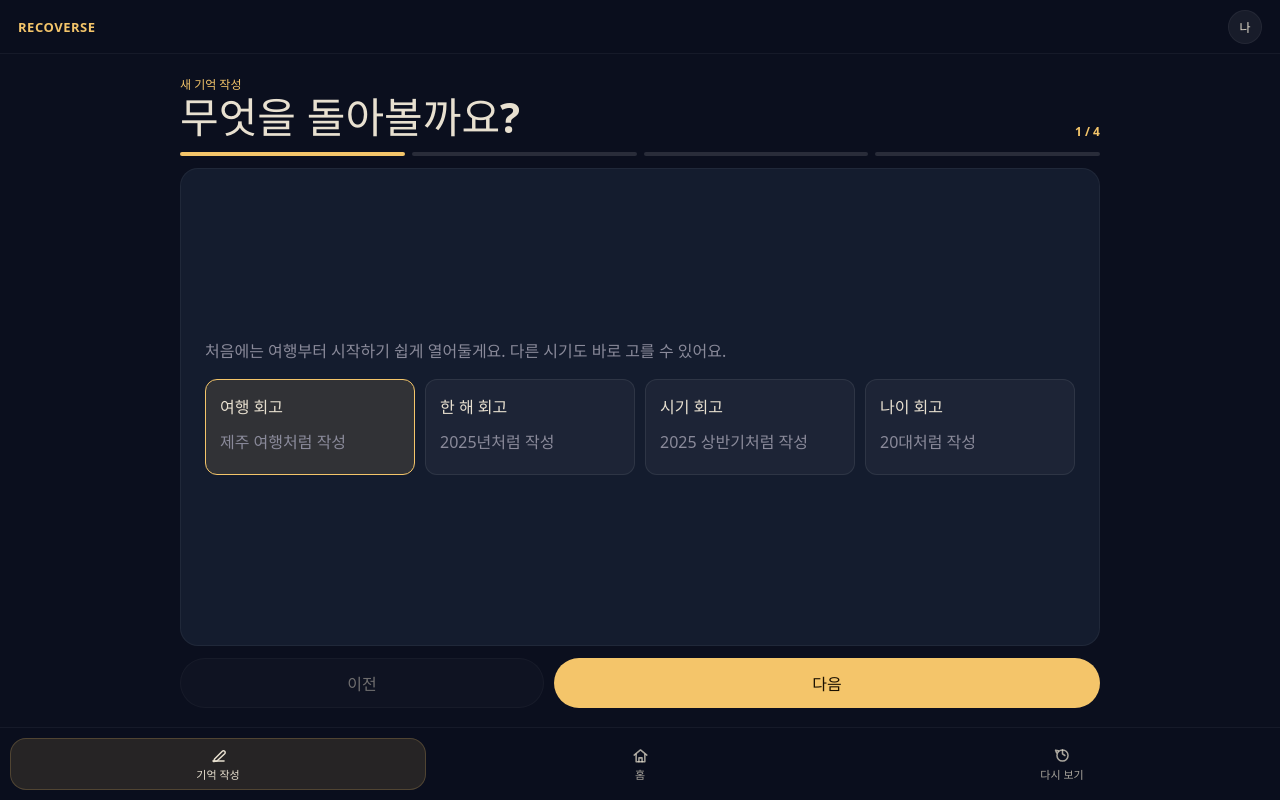
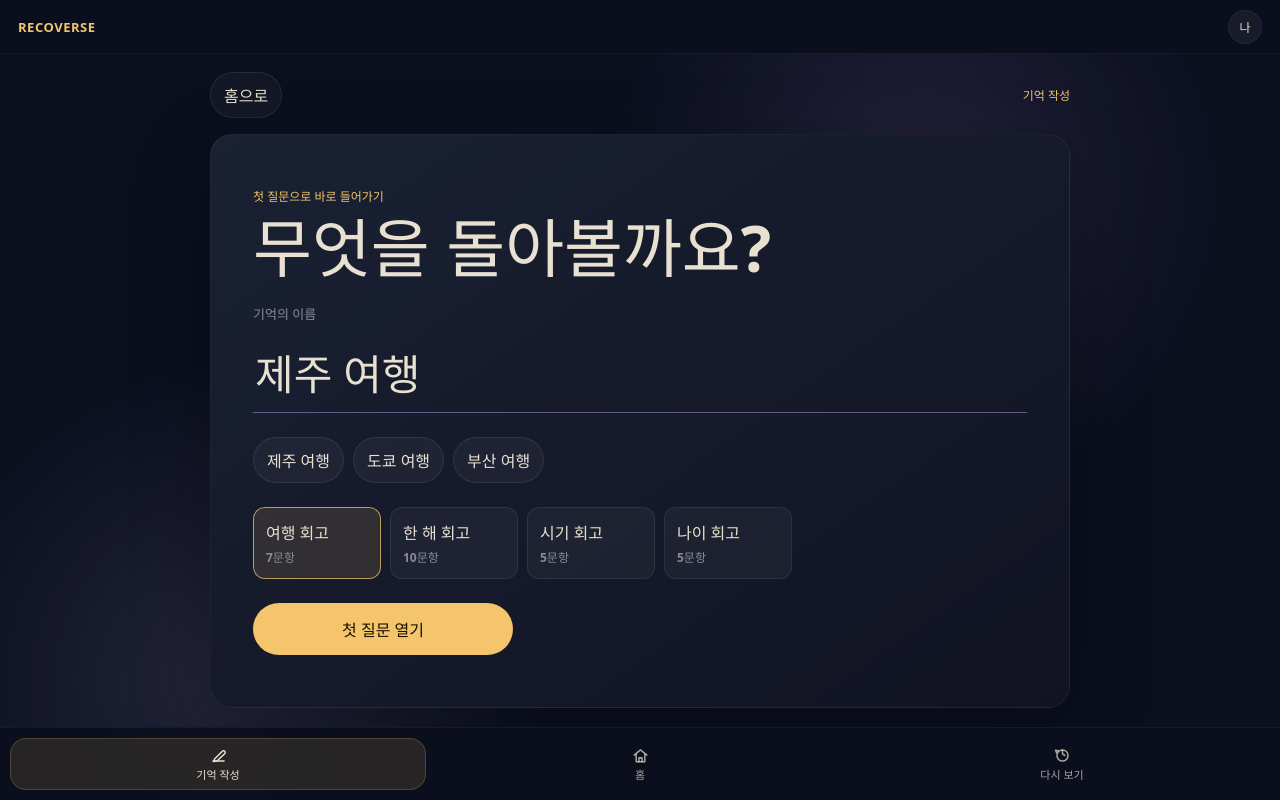
Before and after one commit to minmaxhap/recoverse, a Vue app in the folder recoverse-frontend/: page / in a window 1280 px wide. Both pictures are taken after a click on the button "첫 기억 작성하기". Built offline with nearby package versions, Linux system fonts and the light colour scheme.

Commit message:
feat: simplify reflection writing entry

```diff
--- a/recoverse-frontend/src/views/NewReflectionPage.vue
+++ b/recoverse-frontend/src/views/NewReflectionPage.vue
@@ -1,51 +1,30 @@
 <template>
   <section class="reflectionPage">
-    <main class="wizardShell">
-      <header class="wizardHeader">
-        <div>
-          <span class="eyebrow">새 기억 작성</span>
-          <h1>{{ currentCopy.title }}</h1>
-        </div>
-        <span class="stepCount">{{ activeStep + 1 }} / {{ steps.length }}</span>
+    <main class="entryShell">
+      <header class="entryHeader">
+        <button class="ghostButton" type="button" @click="$emit('back-home')">
+          홈으로
+        </button>
+        <span class="eyebrow">기억 작성</span>
       </header>
 
-      <div class="stepDots" aria-label="작성 단계">
-        <span
-          v-for="(_, index) in steps"
-          :key="index"
-          :class="{ active: index === activeStep, done: index < activeStep }"
-        ></span>
+      <section class="entryCard" aria-labelledby="entry-title">
+        <div class="entryCopy">
+          <span class="eyebrow">첫 질문으로 바로 들어가기</span>
+          <h1 id="entry-title">무엇을 돌아볼까요?</h1>
         </div>
 
-      <section class="wizardCard">
-        <section v-if="currentStep === 'type'" class="stepContent">
-          <p class="stepLead">처음에는 여행부터 시작하기 쉽게 열어둘게요. 다른 시기도 바로 고를 수 있어요.</p>
-          <div class="optionGrid">
-            <button
-              v-for="template in templates"
-              :key="template.id"
-              class="optionCard"
-              :class="{ selected: template.id === selectedTemplateId }"
-              type="button"
-              @click="selectTemplate(template.id)"
-            >
-              <strong>{{ template.label }}</strong>
-              <span>{{ template.periodPlaceholder }}처럼 작성</span>
-            </button>
-          </div>
-        </section>
-
-        <section v-else-if="currentStep === 'period'" class="stepContent compact">
-          <p class="stepLead">날짜를 정확히 몰라도 괜찮아요. 기억하는 이름 그대로 적으면 됩니다.</p>
-          <label class="field">
-            <span>어떤 기억을 돌아볼까요?</span>
+        <label class="topicField">
+          <span>기억의 이름</span>
           <input
             v-model="periodLabel"
             :placeholder="selectedTemplate?.periodPlaceholder ?? '제주 여행'"
             autocomplete="off"
+            @keydown.enter.prevent="start"
           />
         </label>
-          <div class="quickChips" aria-label="빠른 입력">
+
+        <div class="quickChips" aria-label="추천 기억">
           <button
             v-for="chip in quickPeriodChips"
             :key="chip"
@@ -55,61 +34,25 @@
             {{ chip }}
           </button>
         </div>
-        </section>
 
-        <section v-else-if="currentStep === 'mode'" class="stepContent">
-          <p class="stepLead">기본은 짧게 답하는 방식입니다. 나중에 이어 써도 됩니다.</p>
-          <div class="modeGrid">
+        <div class="templateRail" aria-label="질문 묶음">
           <button
-              v-for="mode in questionModes"
-              :key="mode.id"
-              class="modeCard"
-              :class="{ selected: mode.id === selectedQuestionSetMode }"
+            v-for="template in templates"
+            :key="template.id"
+            class="templateChip"
+            :class="{ selected: template.id === selectedTemplateId }"
             type="button"
-              @click="selectedQuestionSetMode = mode.id"
+            @click="selectTemplate(template.id)"
           >
-              <strong>{{ mode.label }}</strong>
-              <span>{{ mode.description }}</span>
-              <em>{{ getQuestionCount(mode.id) }}문항</em>
+            <strong>{{ template.label }}</strong>
+            <span>{{ getQuestionCount(template.id) }}문항</span>
           </button>
         </div>
+
+        <button class="primaryCta" type="button" :disabled="!canStart" @click="start">
+          첫 질문 열기
+        </button>
       </section>
-
-        <section v-else class="stepContent compact">
-          <p class="stepLead">이 제목으로 질문 카드를 시작합니다.</p>
-          <div class="reviewTitle">
-            <span class="eyebrow">자동 생성 제목</span>
-            <h2>{{ finalTitle }}</h2>
-          </div>
-          <label class="titleField">
-            <span>제목 수정</span>
-            <input v-model="titleOverride" :placeholder="generatedTitle" />
-          </label>
-          <div class="summaryLine">
-            <span>{{ selectedTemplate?.label }}</span>
-            <span>{{ periodLabel || selectedTemplate?.periodPlaceholder }}</span>
-            <span>{{ selectedModeLabel }}</span>
-          </div>
-        </section>
-      </section>
-
-      <nav class="wizardActions" aria-label="새 기억 작성 이동">
-        <button class="secondary" type="button" :disabled="activeStep === 0" @click="previousStep">
-          이전
-        </button>
-        <button
-          v-if="!isLastStep"
-          class="primaryCta"
-          type="button"
-          :disabled="!canGoNext"
-          @click="nextStep"
-        >
-          다음
-        </button>
-        <button v-else class="primaryCta" type="button" :disabled="!canStart" @click="start">
-          질문 카드 시작
-        </button>
-      </nav>
     </main>
   </section>
 </template>
@@ -136,29 +79,15 @@ const emit = defineEmits<{
   ];
 }>();
 
-const steps = ["type", "period", "mode", "review"] as const;
-type WizardStep = (typeof steps)[number];
-
 const templates = [
   ...reflectionTemplates.filter((template) => template.id === "template_travel"),
   ...reflectionTemplates.filter((template) => template.id !== "template_travel"),
 ];
-const activeStep = ref(0);
 const selectedTemplateId = ref("template_travel");
 const selectedQuestionSetMode = ref<ReflectionQuestionSetMode>("light");
 const periodLabel = ref("제주 여행");
-const titleOverride = ref("");
 
-const questionModes: Array<{
-  id: ReflectionQuestionSetMode;
-  label: string;
-  description: string;
-}> = [
-  { id: "light", label: "가볍게", description: "핵심 질문만 빠르게 답하기" },
-  { id: "deep", label: "깊게", description: "천천히 많이 돌아보기" },
-  { id: "share", label: "공유용", description: "친구에게 보여주기 좋은 질문" },
-  { id: "compare", label: "비교용", description: "나중에 같은 질문으로 다시 보기" },
-];
+const selectedTemplate = computed(() => getReflectionTemplate(selectedTemplateId.value));
 
 const quickPeriodChips = computed(() => {
   const year = new Date().getFullYear();
@@ -174,26 +103,15 @@ const quickPeriodChips = computed(() => {
   return [`${year}년`, `${year} 올해`, `${year - 1}년`];
 });
 
-const currentStep = computed<WizardStep>(() => steps[activeStep.value]);
-const currentCopy = computed(() => {
-  if (currentStep.value === "type") return { title: "무엇을 돌아볼까요?" };
-  if (currentStep.value === "period") return { title: "기억의 이름을 붙여주세요" };
-  if (currentStep.value === "mode") return { title: "어느 정도로 답할까요?" };
-  return { title: "시작 전 한 번만 확인해요" };
-});
-const selectedTemplate = computed(() => getReflectionTemplate(selectedTemplateId.value));
-const selectedModeLabel = computed(
-  () => questionModes.find((mode) => mode.id === selectedQuestionSetMode.value)?.label ?? "가볍게"
-);
 const generatedTitle = computed(() => {
   const template = selectedTemplate.value;
   const label = periodLabel.value.trim();
-  if (!template || !label) return "새 회고";
+  if (!template || !label) return "새 기억";
   if (template.id === "template_travel") return `${label}의 기억`;
   if (template.id === "template_life_chapter") return `${label}의 나`;
   return `${label} ${template.label}`;
 });
-const finalTitle = computed(() => titleOverride.value.trim() || generatedTitle.value);
+
 const canStart = computed(() => {
   const template = selectedTemplate.value;
   return Boolean(
@@ -202,8 +120,6 @@ const canStart = computed(() => {
       buildQuestionGroupsForMode(template, selectedQuestionSetMode.value).length > 0
   );
 });
-const canGoNext = computed(() => currentStep.value !== "period" || periodLabel.value.trim().length > 0);
-const isLastStep = computed(() => activeStep.value === steps.length - 1);
 
 function selectTemplate(templateId: string) {
   selectedTemplateId.value = templateId;
@@ -211,18 +127,9 @@ function selectTemplate(templateId: string) {
   if (template) periodLabel.value = template.periodPlaceholder;
 }
 
-function getQuestionCount(mode: ReflectionQuestionSetMode) {
-  const template = selectedTemplate.value;
-  return template ? getTemplateQuestionCount(template, mode) : 0;
-}
-
-function previousStep() {
-  activeStep.value = Math.max(0, activeStep.value - 1);
-}
-
-function nextStep() {
-  if (!canGoNext.value) return;
-  activeStep.value = Math.min(steps.length - 1, activeStep.value + 1);
+function getQuestionCount(templateId: string) {
+  const template = getReflectionTemplate(templateId);
+  return template ? getTemplateQuestionCount(template, selectedQuestionSetMode.value) : 0;
 }
 
 function parseYear(label: string): number | undefined {
@@ -243,7 +150,7 @@ function start() {
       year: parseYear(label),
     },
     questionSetMode: selectedQuestionSetMode.value,
-    title: finalTitle.value,
+    title: generatedTitle.value,
   });
 }
 </script>
@@ -252,252 +159,181 @@ function start() {
 .reflectionPage {
   height: calc(100dvh - 54px);
   min-height: 560px;
-  background: var(--color-page);
+  background:
+    radial-gradient(circle at 72% 18%, rgba(110, 90, 154, 0.24), transparent 28%),
+    radial-gradient(circle at 18% 84%, rgba(184, 166, 232, 0.14), transparent 26%),
+    var(--color-page);
   color: var(--color-text);
   padding: 18px 18px calc(92px + env(safe-area-inset-bottom));
   overflow: hidden;
 }
 
-.wizardShell {
-  width: min(920px, 100%);
+.entryShell {
+  width: min(860px, 100%);
   height: 100%;
   margin: 0 auto;
   display: grid;
-  grid-template-rows: auto auto minmax(0, 1fr) auto;
+  grid-template-rows: auto minmax(0, 1fr);
+  gap: 16px;
+}
+
+.entryHeader {
+  display: flex;
+  align-items: center;
+  justify-content: space-between;
   gap: 12px;
 }
 
-.wizardHeader {
-  display: flex;
-  align-items: end;
-  justify-content: space-between;
-  gap: 14px;
+.entryCard {
+  min-height: 0;
+  border: 1px solid var(--color-soft-border);
+  border-radius: 22px;
+  background:
+    linear-gradient(145deg, rgba(26, 33, 51, 0.94), rgba(17, 19, 34, 0.96)),
+    var(--color-surface);
+  padding: clamp(22px, 5vw, 42px);
+  display: grid;
+  align-content: center;
+  gap: clamp(18px, 3vh, 26px);
+  box-shadow: 0 24px 80px rgba(0, 0, 0, 0.26);
+  overflow: auto;
 }
 
-.wizardHeader h1,
-.wizardCard h2,
-.wizardCard p {
-  margin: 0;
-  letter-spacing: 0;
+.entryCopy {
+  display: grid;
+  gap: 10px;
 }
 
-.wizardHeader h1 {
-  font-size: clamp(25px, 5vw, 42px);
-  line-height: 1.1;
-}
-
-.eyebrow,
-.stepCount {
+.eyebrow {
   color: var(--color-gold);
   font-size: 12px;
   font-weight: 900;
 }
 
-.stepDots {
-  display: grid;
-  grid-template-columns: repeat(4, 1fr);
-  gap: 7px;
+h1 {
+  max-width: 640px;
+  margin: 0;
+  font-size: clamp(34px, 7vw, 64px);
+  line-height: 1.02;
+  letter-spacing: 0;
 }
 
-.stepDots span {
-  height: 4px;
-  border-radius: 999px;
-  background: rgba(255, 255, 255, 0.12);
-}
-
-.stepDots span.active,
-.stepDots span.done {
-  background: var(--color-gold);
-}
-
-.wizardCard {
-  min-height: 0;
-  border: 1px solid var(--color-soft-border);
-  border-radius: 18px;
-  background: var(--color-surface);
-  padding: clamp(16px, 3vw, 24px);
-  overflow: auto;
-}
-
-.stepContent {
-  min-height: 100%;
-  display: grid;
-  align-content: center;
-  gap: 16px;
-}
-
-.stepContent.compact {
-  max-width: 680px;
-  margin: 0 auto;
-}
-
-.stepLead {
-  color: var(--color-text-dim);
-  line-height: 1.55;
-}
-
-.optionGrid,
-.modeGrid {
-  display: grid;
-  gap: 10px;
-}
-
-.optionGrid {
-  grid-template-columns: repeat(4, minmax(0, 1fr));
-}
-
-.modeGrid {
-  grid-template-columns: repeat(2, minmax(0, 1fr));
-}
-
-.optionCard,
-.modeCard {
-  min-height: 96px;
-  border: 1px solid var(--color-border);
-  background: rgba(255, 255, 255, 0.04);
-  color: var(--color-text);
-  border-radius: 12px;
-  padding: 14px;
-  display: grid;
-  gap: 7px;
-  text-align: left;
-}
-
-.optionCard span,
-.modeCard span,
-.modeCard em,
-.summaryLine span {
-  color: var(--color-text-dim);
-  font-style: normal;
-  line-height: 1.35;
-}
-
-.optionCard.selected,
-.modeCard.selected {
-  border-color: var(--color-gold);
-  background: rgba(244, 197, 106, 0.13);
-}
-
-.field,
-.titleField {
+.topicField {
   display: grid;
   gap: 8px;
 }
 
-.field span,
-.titleField span {
+.topicField span {
   color: var(--color-text-dim);
   font-size: 13px;
-  font-weight: 800;
+  font-weight: 900;
 }
 
-.field input,
-.titleField input {
+.topicField input {
+  width: 100%;
   border: 0;
-  border-bottom: 1px solid var(--color-border-gold);
+  border-bottom: 1px solid rgba(184, 166, 232, 0.48);
   border-radius: 0;
   background: transparent;
   color: var(--color-text);
   padding: 12px 2px;
-  font-size: clamp(20px, 5vw, 34px);
+  font-size: clamp(24px, 6vw, 42px);
+  font-weight: 800;
   outline: none;
 }
 
-.titleField input {
-  font-size: 18px;
-}
-
 .quickChips,
-.summaryLine {
+.templateRail {
   display: flex;
   flex-wrap: wrap;
-  gap: 8px;
+  gap: 9px;
 }
 
 .quickChips button,
-.summaryLine span {
-  border: 1px solid var(--color-border);
-  border-radius: 999px;
-  background: rgba(255, 255, 255, 0.04);
-  color: var(--color-text);
-  padding: 9px 12px;
-}
-
-.reviewTitle {
-  display: grid;
-  gap: 8px;
-}
-
-.reviewTitle h2 {
-  font-size: clamp(27px, 5vw, 46px);
-  line-height: 1.12;
-}
-
-.wizardActions {
-  display: grid;
-  grid-template-columns: 1fr 1.5fr;
-  gap: 10px;
-}
-
-.primaryCta,
-.secondary {
-  min-height: 48px;
-  border-radius: 999px;
-  font-weight: 900;
-  padding: 12px 15px;
-}
-
-.primaryCta {
-  border: 0;
-  background: var(--color-gold);
-  color: var(--color-primary-contrast);
-}
-
-.secondary {
+.templateChip,
+.ghostButton {
   border: 1px solid var(--color-border);
   background: rgba(255, 255, 255, 0.04);
   color: var(--color-text);
 }
 
-.primaryCta:disabled,
-.secondary:disabled {
+.quickChips button,
+.ghostButton {
+  border-radius: 999px;
+  padding: 10px 13px;
+  font-weight: 900;
+}
+
+.templateChip {
+  min-width: 128px;
+  border-radius: 12px;
+  padding: 12px;
+  display: grid;
+  gap: 4px;
+  text-align: left;
+}
+
+.templateChip strong,
+.templateChip span {
+  display: block;
+}
+
+.templateChip span {
+  color: var(--color-text-dim);
+  font-size: 12px;
+  font-weight: 800;
+}
+
+.templateChip.selected {
+  border-color: rgba(244, 197, 106, 0.72);
+  background: rgba(244, 197, 106, 0.12);
+}
+
+.primaryCta {
+  width: min(260px, 100%);
+  min-height: 52px;
+  border: 0;
+  border-radius: 999px;
+  background: var(--color-gold);
+  color: var(--color-primary-contrast);
+  padding: 13px 18px;
+  font-weight: 900;
+}
+
+.primaryCta:disabled {
   opacity: 0.45;
 }
 
-@media (max-width: 780px) {
+@media (max-width: 720px) {
   .reflectionPage {
     min-height: 0;
     padding: 14px 14px calc(90px + env(safe-area-inset-bottom));
   }
 
-  .wizardHeader {
-    align-items: start;
+  .entryCard {
+    border-radius: 18px;
+    padding: 22px;
   }
 
-  .optionGrid,
-  .modeGrid {
-    grid-template-columns: 1fr;
-  }
-
-  .optionCard,
-  .modeCard {
-    min-height: 78px;
+  .templateChip,
+  .primaryCta {
+    width: 100%;
   }
 }
 
-@media (max-height: 700px) {
+@media (max-height: 680px) {
   .reflectionPage {
     min-height: 0;
     padding-top: 12px;
   }
 
-  .wizardCard {
-    padding: 14px;
+  .entryCard {
+    padding: 18px;
+    gap: 14px;
   }
 
-  .optionCard,
-  .modeCard {
-    min-height: 70px;
+  h1 {
+    font-size: clamp(30px, 7vw, 44px);
   }
 }
 </style>
```
Also changed, not shown: recoverse-frontend/src/views/HomeUniverseView.vue (+4 -4 lines), recoverse-frontend/src/views/WriteReflectionPage.vue (+9 -19 lines), 1 other file (tests, documents, lock files or other folders). Lines whose indentation alone changed are shown as unchanged.
